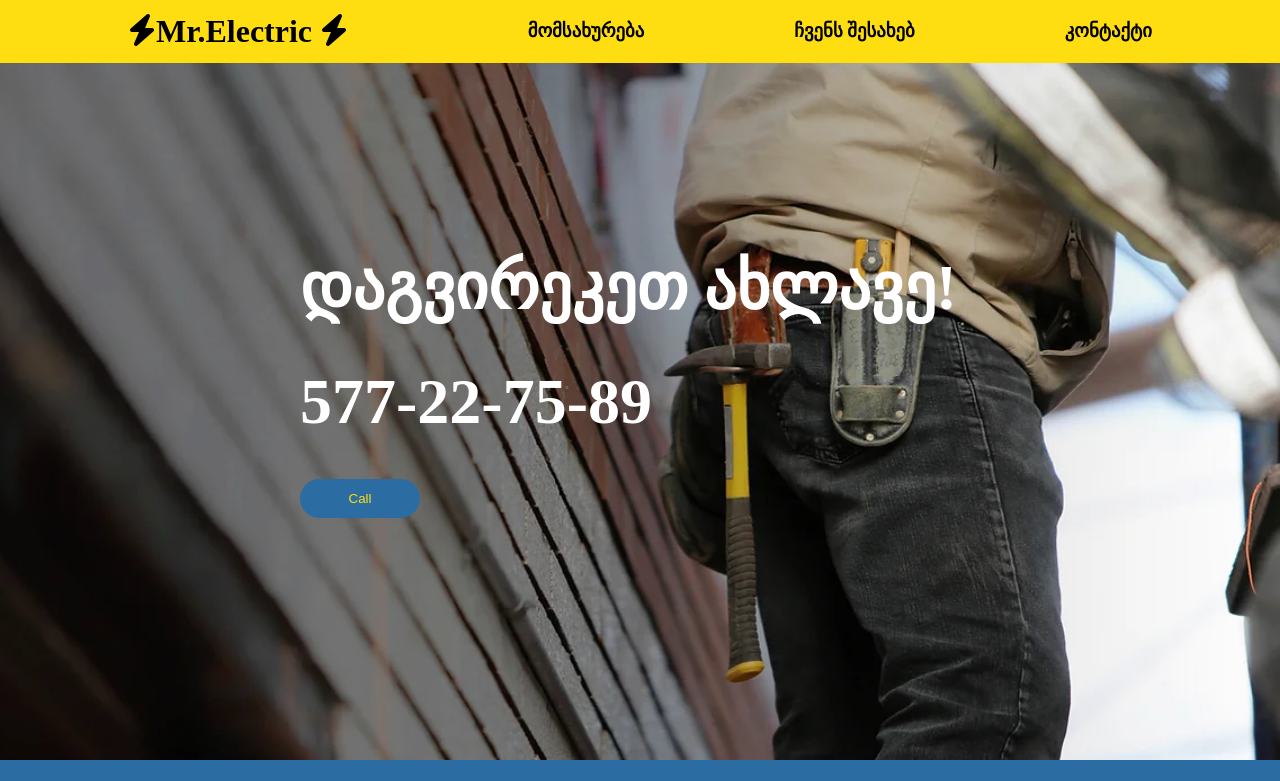
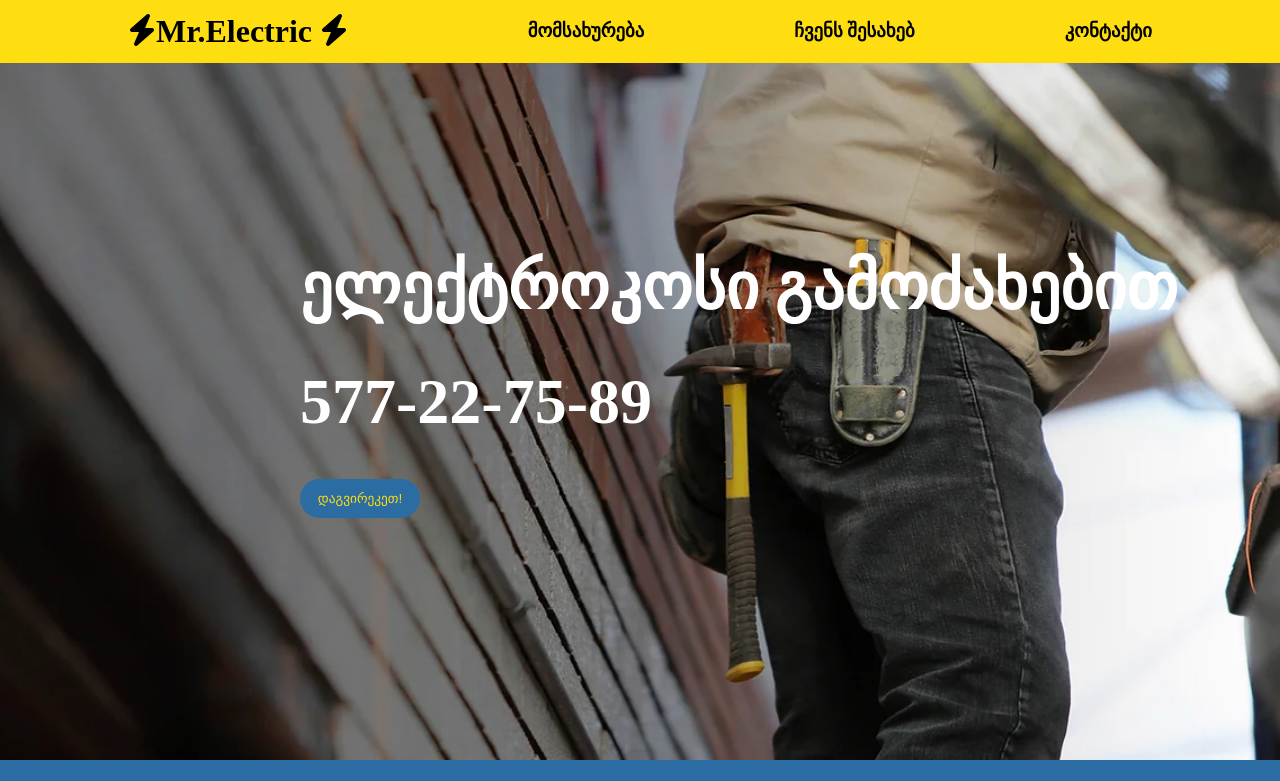
Before and after one commit to toko09/EService, an Angular app: page / in a window 1280 px wide. Shown: the top 781 px of the page. Built offline with nearby package versions, Linux system fonts and the light colour scheme; a web font is replaced by a local one.

Commit message:
fixing h1s

```diff
--- a/src/app/components/landing/landing.component.html
+++ b/src/app/components/landing/landing.component.html
@@ -1,15 +1,15 @@
 <div class="landingphoto">
   <div class="photocover">
-    <h1>დაგვირეკეთ ახლავე!</h1>
+    <h1>ელექტროკოსი გამოძახებით</h1>
     <h1>577-22-75-89</h1>
-    <button (click)="call()" class="call">Call</button>
+    <button (click)="call()" class="call">დაგვირეკეთ!</button>
   </div>
 </div>
 <div class="contact">
     <div class="services">
 
         <div class="unit">
-            <img class="atv" src="assets/atv.png" alt="" />
+            <img class="atv" src="assets/atv.png" alt="eleqtrikosi gamodzaxebit" />
             <h1 class="circle"><i class="fa-regular fa-circle"></i></h1>
         </div>
         <div class="unittext">
--- a/src/index.html
+++ b/src/index.html
@@ -2,7 +2,7 @@
 <html lang="en">
 <head>
   <meta charset="utf-8">
-  <title>ელექტრო მომსახურება!</title>
+  <title>ელექტრიკოსი თბილისში</title>
   <base href="/">
   <meta name="viewport" content="width=device-width, initial-scale=1">
   <meta name="description" content="ელექტრიკის გამოძახება თბილისში 577 22 75 89">
@@ -12,6 +12,10 @@
 <link href="https://fonts.googleapis.com/css2?family=Agbalumo&family=Fraunces:opsz,wght@9..144,100&family=Salsa&family=Space+Mono&display=swap" rel="stylesheet">
 </head>
 <body>
+  <h1 style="display: none;">ელექტრიკოსი გამოძახებით</h1>
+  <h1 style="display: none;">eleqtrikosi gamodzaxebit</h1>
+
+
   <app-root></app-root>
 
 
```
